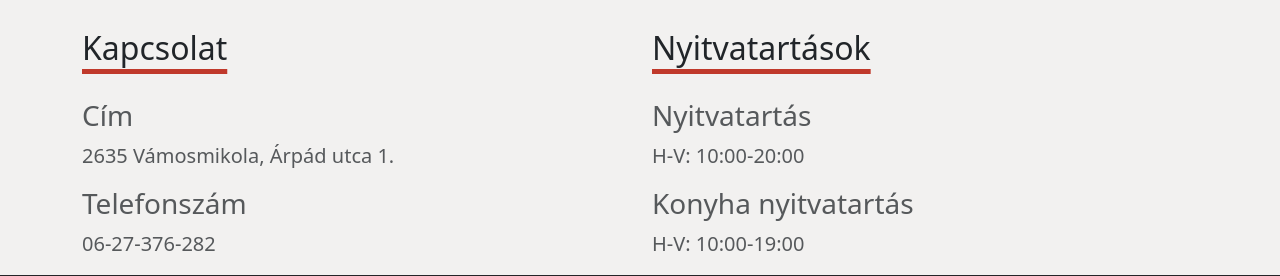
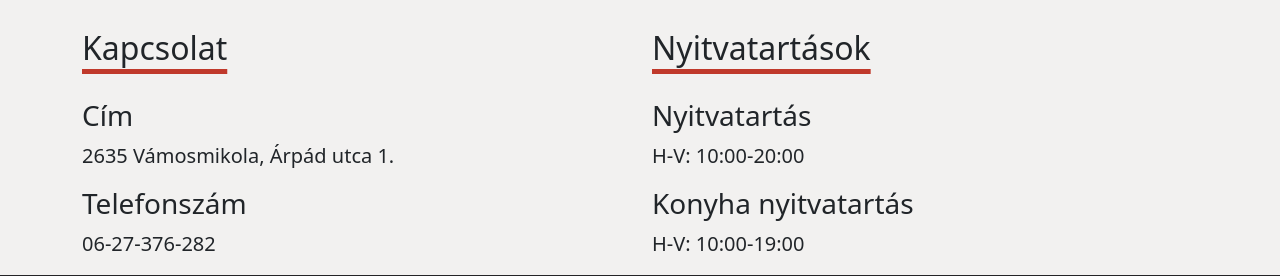
Before and after one commit to dbejo/tolgy, a Django app: page /elerhetoseg/ in a window 1280 px wide. Shown: the part 289-565 px from the top of the page. Run offline with Django 4.2, Linux system fonts and the light colour scheme; some libraries are stand-ins or nearby versions.

Commit message:
ui tweaks

```diff
--- a/vorostolgy/templates/base.html
+++ b/vorostolgy/templates/base.html
@@ -15,8 +15,8 @@
                 </button>
                 <div class="collapse navbar-collapse" id="navbarScroll">
                     <ul class="navbar-nav me-auto my-2 my-lg-0 navbar-nav-scroll" style="--bs-scroll-height: 100px;">
-                      <li class="nav-item"><a class="nav-link" href="{% url 'menu' %}">Étlap</a></li>
-                      <li class="nav-item"><a class="nav-link" href="{% url 'contact' %}">Elérhetőség</a></li>
+                      <li class="nav-item"><a class="nav-link {% if request.resolver_match.url_name == 'menu' %}active{% endif %}" href="{% url 'menu' %}">Étlap</a></li>
+                      <li class="nav-item"><a class="nav-link {% if request.resolver_match.url_name == 'contact' %}active{% endif %}" href="{% url 'contact' %}">Elérhetőség</a></li>
                     </ul>
                 </div>
             </div>
--- a/vorostolgy/templates/contact.html
+++ b/vorostolgy/templates/contact.html
@@ -6,22 +6,22 @@
     <div class="row">
     <div class="col-md-6">
     <h2 class="py-4 main-underline">Kapcsolat</h2>
-                <div class="fs-5 mb-2 text-muted">
+                <div class="fs-5 mb-2">
                     <h3>Cím</h3>
                     <p>2635 Vámosmikola, Árpád utca 1.</p>
                 </div>
-                <div class="fs-5 mb-2 text-muted">
+                <div class="fs-5 mb-2">
                     <h3>Telefonszám</h3>
                     <p>06-27-376-282</p>
                 </div>
     </div>
     <div class="col-md-6">
         <h2 class="py-4 main-underline">Nyitvatartások</h2>
-                    <div class="fs-5 mb-2 text-muted">
+                    <div class="fs-5 mb-2 ">
                         <h3>Nyitvatartás</h3>
                         <p>H-V: 10:00-20:00</p>
                     </div>
-                    <div class="fs-5 mb-2 text-muted">
+                    <div class="fs-5 mb-2">
                         <h3>Konyha nyitvatartás</h3>
                         <p>H-V: 10:00-19:00</p>
                     </div>
```
